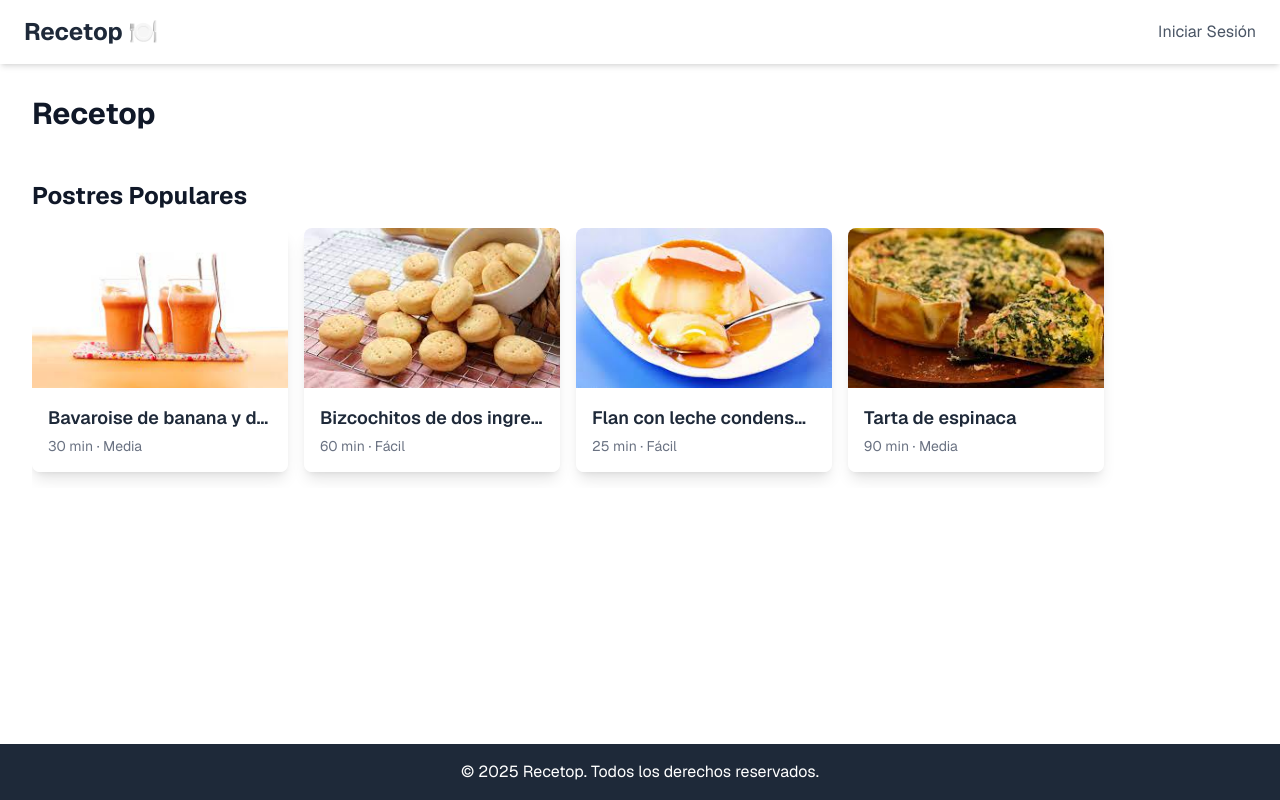
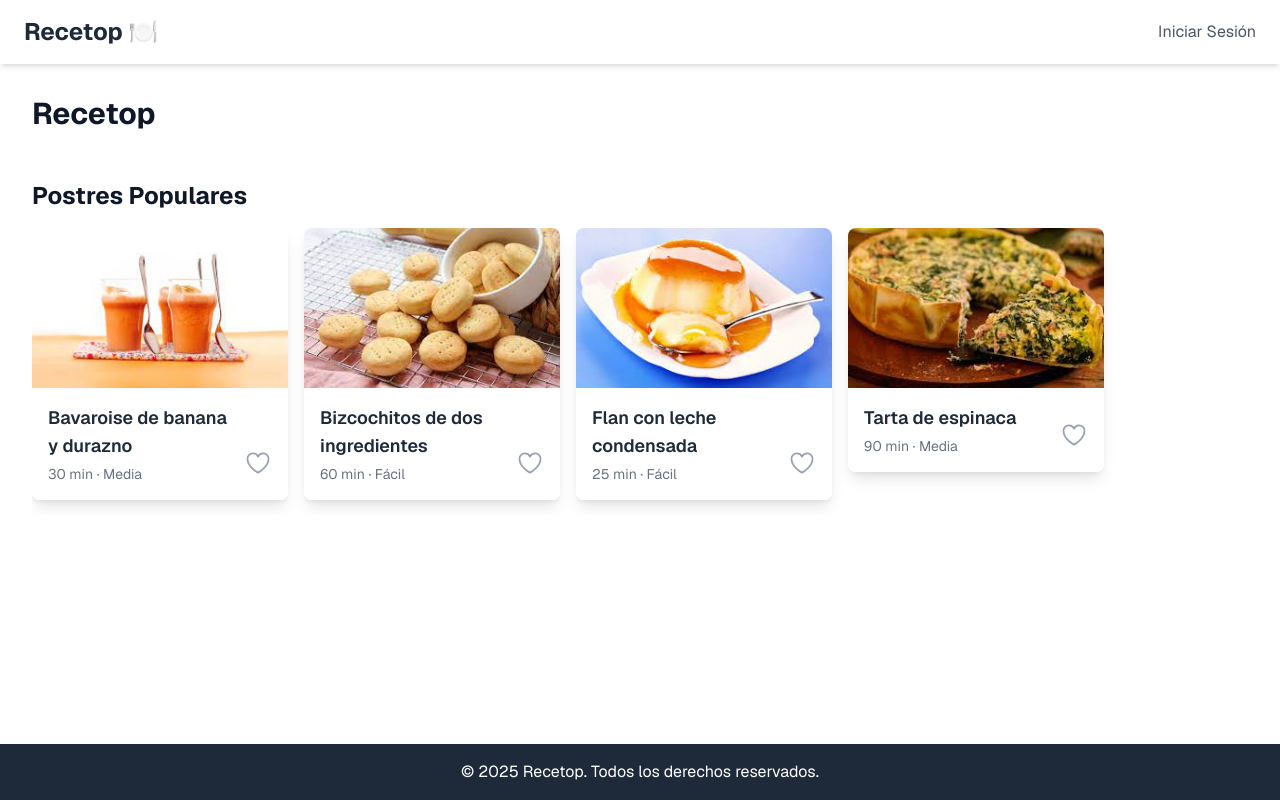
Before and after one commit to vifor/recetop-web, a Next.js app: page / in a window 1280 px wide. Built offline with nearby package versions, Linux system fonts and the light colour scheme.

Commit message:
implement favorite icon

```diff
--- a/package.json
+++ b/package.json
@@ -9,12 +9,14 @@
     "lint": "eslint"
   },
   "dependencies": {
+    "@heroicons/react": "^2.2.0",
     "next": "15.5.3",
     "react": "19.1.0",
     "react-dom": "19.1.0"
   },
   "devDependencies": {
     "@eslint/eslintrc": "^3",
+    "@tailwindcss/line-clamp": "^0.4.4",
     "@tailwindcss/postcss": "^4",
     "@types/node": "^20",
     "@types/react": "^19",
--- /dev/null
+++ b/src/app/components/FavoriteIcon.tsx
@@ -0,0 +1,27 @@
+'use client';
+
+// 1. Importamos los dos íconos que necesitamos desde Heroicons
+import { HeartIcon as HeartIconOutline } from '@heroicons/react/24/outline';
+import { HeartIcon as HeartIconSolid } from '@heroicons/react/24/solid';
+
+interface FavoriteIconProps {
+  isFavorite: boolean;
+  onClick: () => void;
+}
+
+export default function FavoriteIcon({ isFavorite, onClick }: FavoriteIconProps) {
+  return (
+    <button
+      onClick={onClick}
+      aria-label={isFavorite ? 'Remove from favorites' : 'Add to favorites'}
+      className="transition-transform duration-200 ease-in-out hover:scale-110 active:scale-95"
+    >
+      {/* 2. Usamos un operador ternario para decidir qué ícono mostrar */}
+      {isFavorite ? (
+        <HeartIconSolid className="h-7 w-7 text-red-500" />
+      ) : (
+        <HeartIconOutline className="h-7 w-7 text-gray-400 hover:text-gray-600" />
+      )}
+    </button>
+  );
+}
--- a/src/app/components/RecipeCard.tsx
+++ b/src/app/components/RecipeCard.tsx
@@ -1,15 +1,34 @@
-// src/components/RecipeCard.tsx
 'use client';
+
 import Image from 'next/image';
-import { Recipe } from '../../data/models';
-
-
+import { Recipe } from '@/data/models';
+import FavoriteIcon from './FavoriteIcon';
+import { useAuth } from '@/context/AuthContext';
+import { useFavorites } from '@/context/FavoritesContext';
 
 interface RecipeCardProps {
   recipe: Recipe;
 }
 
 export default function RecipeCard({ recipe }: RecipeCardProps) {
+  const { user } = useAuth();
+  const { addFavorite, removeFavorite, isFavorite } = useFavorites();
+
+  const isCurrentlyFavorite = user ? isFavorite(recipe.id) : false;
+
+  const handleFavoriteClick = () => {
+    if (!user) {
+      alert('Necesitas iniciar sesión para añadir favoritos.');
+      return;
+    }
+
+    if (isCurrentlyFavorite) {
+      removeFavorite(recipe.id);
+    } else {
+      addFavorite(recipe.id);
+    }
+  };
+
   return (
     <div className="group block overflow-hidden rounded-lg shadow-lg hover:shadow-xl transition-shadow duration-300">
       <div className="relative w-full h-40">
@@ -20,13 +39,23 @@ export default function RecipeCard({ recipe }: RecipeCardProps) {
           className="object-cover transition-transform duration-300 group-hover:scale-110"
         />
       </div>
-      <div className="p-4 bg-white dark:bg-gray-800">
-        <h3 className="text-lg font-semibold text-gray-800 dark:text-white truncate">
-          {recipe.title}
-        </h3>
-        <p className="text-sm text-gray-500 dark:text-gray-400 mt-1">
-          {recipe.duration} min · {recipe.difficulty}
-        </p>
+
+      <div className="p-4 bg-white dark:bg-gray-800 relative">
+        <div className="pr-10">
+          <h3 className="text-lg font-semibold text-gray-800 dark:text-white line-clamp-2">
+            {recipe.title}
+          </h3>
+          <p className="text-sm text-gray-500 dark:text-gray-400 mt-1">
+            {recipe.duration} min · {recipe.difficulty}
+          </p>
+        </div>
+
+        <div className="absolute bottom-4 right-4">
+          <FavoriteIcon
+            isFavorite={isCurrentlyFavorite}
+            onClick={handleFavoriteClick}
+          />
+        </div>
       </div>
     </div>
   );
--- a/src/app/layout.tsx
+++ b/src/app/layout.tsx
@@ -4,6 +4,7 @@ import "./globals.css";
 import Navbar from "./components/Navbar";
 import Footer from "./components/Footer";
 import { AuthProvider } from "@/context/AuthContext";
+import { FavoritesProvider } from "@/context/FavoritesContext";
 const geistSans = Geist({
   variable: "--font-geist-sans",
   subsets: ["latin"],
@@ -28,12 +29,14 @@ export default function RootLayout({
     <html lang="en">
     <body className={`${geistSans.className} flex flex-col min-h-screen`}>
    <AuthProvider>
+       <FavoritesProvider>
         <Navbar />
         <main className="flex-grow container mx-auto p-4 sm:p-6 lg:p-8">
           {children} {/* Aquí se renderizará el contenido de page.tsx */}
         </main>
         <Footer />
-        </AuthProvider>
+       </FavoritesProvider>
+    </AuthProvider>
       </body>
     </html>
   );
--- /dev/null
+++ b/src/context/FavoritesContext.tsx
@@ -0,0 +1,49 @@
+// src/context/FavoritesContext.tsx
+'use client';
+
+import { createContext, useContext, useState, ReactNode } from 'react';
+
+// 1. Definimos la "forma" de nuestro contexto
+interface FavoritesContextType {
+  favoriteIds: number[];
+  addFavorite: (id: number) => void;
+  removeFavorite: (id: number) => void;
+  isFavorite: (id: number) => boolean;
+}
+
+// 2. Creamos el contexto
+const FavoritesContext = createContext<FavoritesContextType | undefined>(undefined);
+
+// 3. Creamos el Proveedor
+export function FavoritesProvider({ children }: { children: ReactNode }) {
+  const [favoriteIds, setFavoriteIds] = useState<number[]>([]);
+
+  const addFavorite = (id: number) => {
+    setFavoriteIds((prevIds) => [...prevIds, id]);
+  };
+
+  const removeFavorite = (id: number) => {
+    setFavoriteIds((prevIds) => prevIds.filter((favId) => favId !== id));
+  };
+
+  const isFavorite = (id: number) => {
+    return favoriteIds.includes(id);
+  };
+
+  const value = { favoriteIds, addFavorite, removeFavorite, isFavorite };
+
+  return (
+    <FavoritesContext.Provider value={value}>
+      {children}
+    </FavoritesContext.Provider>
+  );
+}
+
+// 4. Creamos el Hook personalizado
+export function useFavorites() {
+  const context = useContext(FavoritesContext);
+  if (context === undefined) {
+    throw new Error('useFavorites must be used within a FavoritesProvider');
+  }
+  return context;
+}
--- /dev/null
+++ b/tailwing.config.ts
@@ -0,0 +1,15 @@
+// tailwind.config.ts
+import type { Config } from 'tailwindcss';
+
+const config: Config = {
+  content: [
+    './src/pages/**/*.{js,ts,jsx,tsx,mdx}',
+    './src/components/**/*.{js,ts,jsx,tsx,mdx}',
+    './src/app/**/*.{js,ts,jsx,tsx,mdx}',
+  ],
+  theme: {
+    extend: {},
+  },
+  plugins: [],
+};
+export default config;
```
Also changed, not shown: 1 other file (tests, documents, lock files or other folders).
